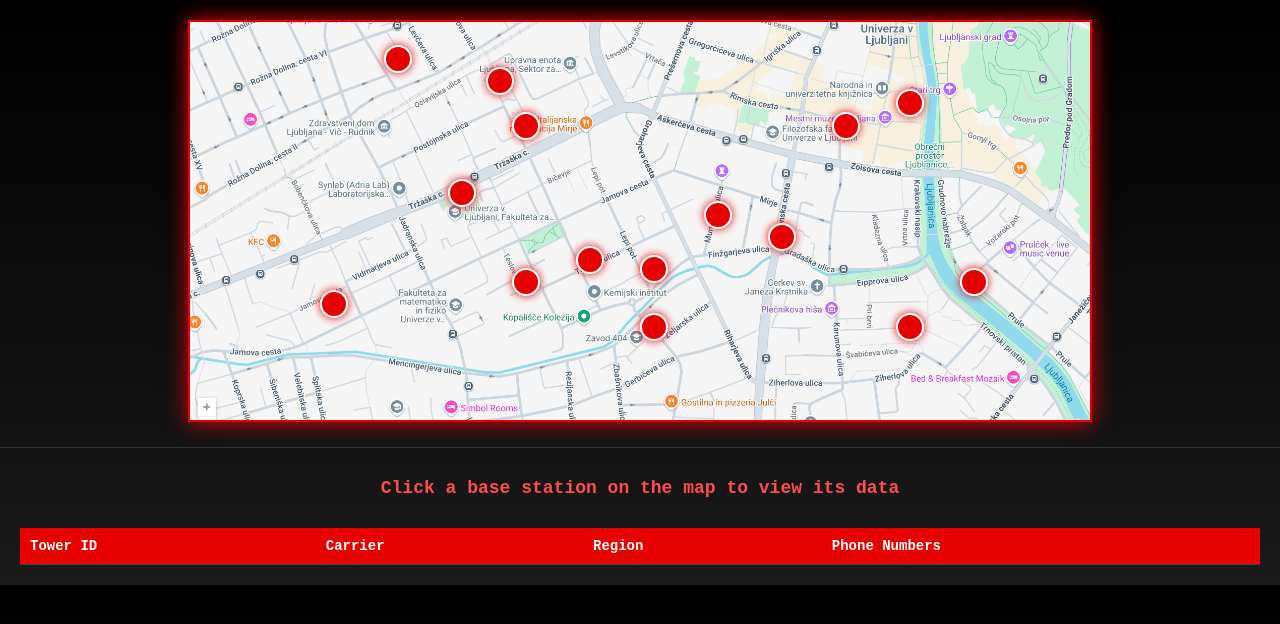
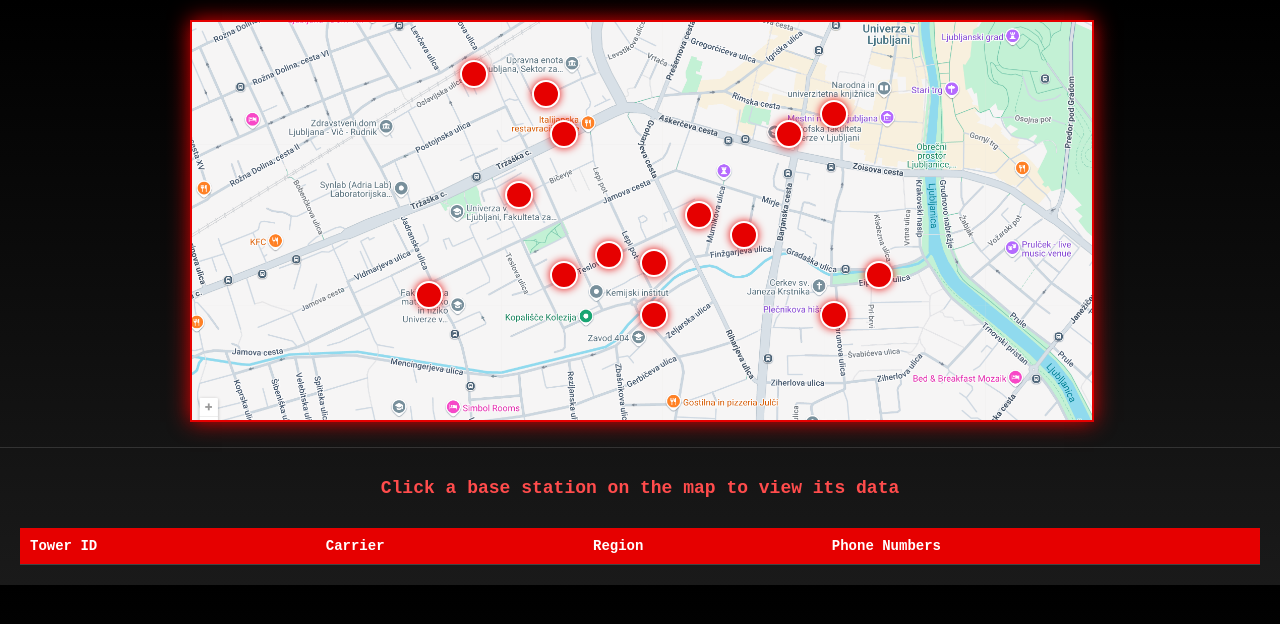
Before and after one commit to sexettin78/InsiderThreatCTF, a plain HTML site: page index2.html in a window 1280 px wide. Drawn offline with Linux system fonts and the light colour scheme.

Commit message:
Update index2.html

```diff
--- a/index2.html
+++ b/index2.html
@@ -17,11 +17,20 @@
     padding: 20px;
     border-bottom: 1px solid #333;
   }
-  .map-container img {
+
+  .map-image-wrapper {
+    position: relative;
+    display: inline-block;
     width: 90%;
     max-width: 900px;
+
+  }
+  .map-image-wrapper img {
+    width: 100%;
+    height: auto;
     border: 2px solid #e60000;
     box-shadow: 0 0 20px #e60000;
+    display: block;
   }
   .tower-marker {
     position: absolute;
@@ -74,6 +83,8 @@
 <body>
 
 <div class="map-container">
+
+  <div class="map-image-wrapper">
     <img src="towersmap.png" alt="Base Station Map" />
     <div class="tower-marker" data-tower="29337" style="top: 20%; left: 70%;" title="Maribor South"></div>
     <div class="tower-marker" data-tower="29338" style="top: 25%; left: 65%;" title="Koper"></div>
@@ -90,6 +101,7 @@
     <div class="tower-marker" data-tower="29348" style="top: 70%; left: 50%;" title="Novo Mesto"></div>
     <div class="tower-marker" data-tower="29349" style="top: 25%; left: 40%;" title="Velenje"></div>
     <div class="tower-marker" data-tower="29350" style="top: 50%; left: 60%;" title="Trbovlje"></div>
+  </div>
 </div>
 
 <div id="infoMessage">Click a base station on the map to view its data</div>
```
Lines whose indentation alone changed are shown as unchanged.
